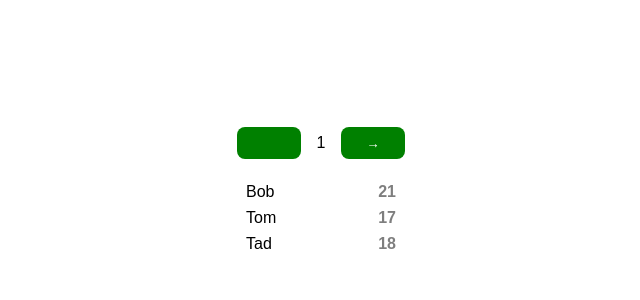
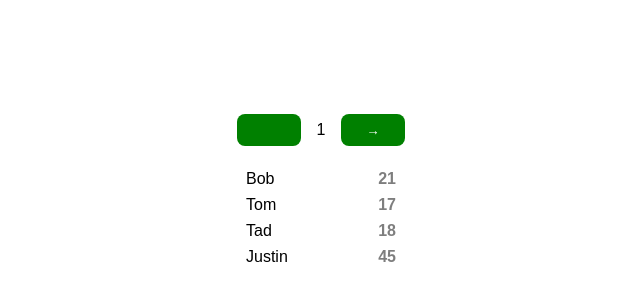
Before and after one commit to IuriiKyrylovskyi/Redux, a React (Create React App) app in the folder lesson4/task_home/: page / in a window 1280 px wide. Shown: the part 206-506 px from the top of the page, without its empty margins (319-959 px from the left). Built offline with nearby package versions, Linux system fonts and the light colour scheme.

Commit message:
isNextPageAvailable

```diff
--- a/lesson4/task_home/src/users/Pagination.jsx
+++ b/lesson4/task_home/src/users/Pagination.jsx
@@ -3,6 +3,7 @@ import React from "react";
 function Pagination({ goPrev, goNext, currentPage, totalItems, itemsPerPage }) {
   let isPrevPageAvailable = currentPage !== 1;
   let isNextPageAvailable = currentPage !== Math.ceil(totalItems / itemsPerPage);
+  console.log(Math.ceil(totalItems / itemsPerPage));
 
   return (
     <div className="pagination">
--- a/lesson4/task_home/src/users/UsersList.jsx
+++ b/lesson4/task_home/src/users/UsersList.jsx
@@ -4,7 +4,7 @@ import * as usersActions from "./../users.actions";
 import User from "./User";
 import Pagination from "./Pagination";
 
-const ITEMS_PER_PAGE = 3;
+const ITEMS_PER_PAGE = 4;
 
 function UsersList({ users, currentPage, goPrev, goNext }) {
   const totalItems = users.length;
```
